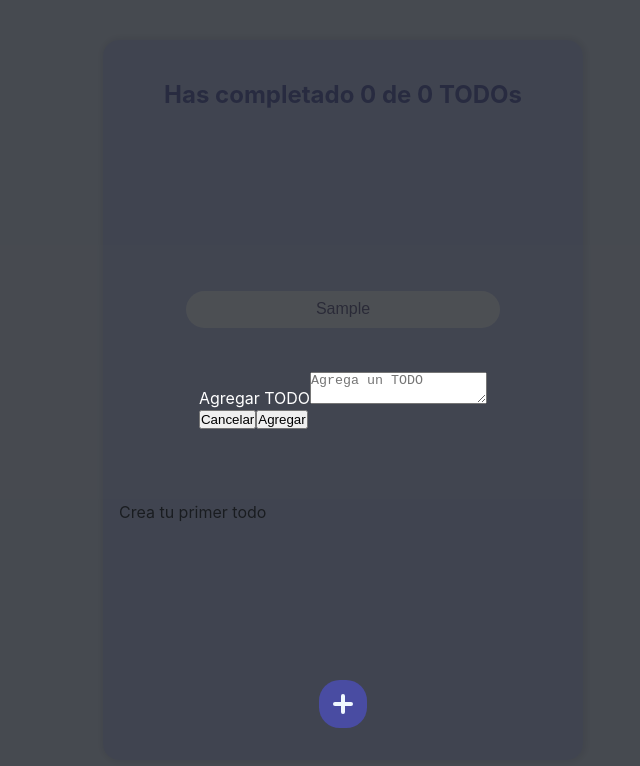
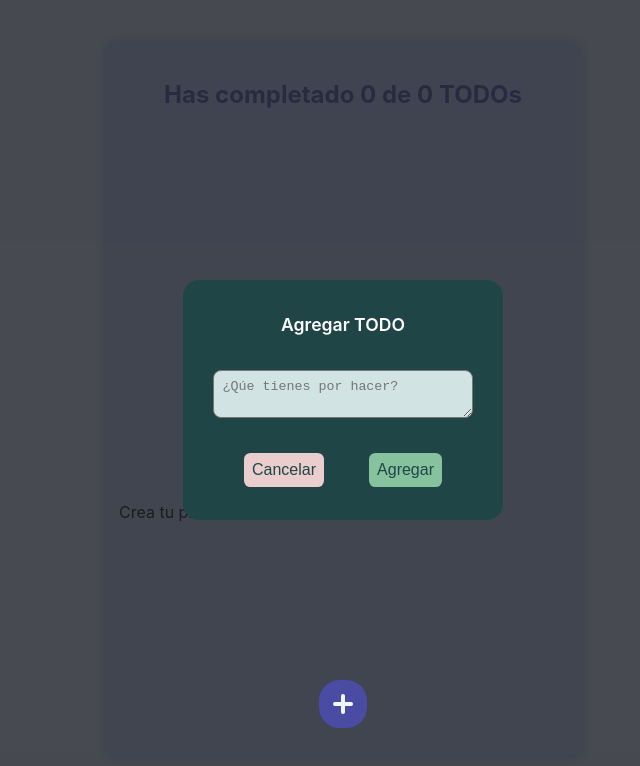
Before and after one commit to emazou/todo-app, a React (Create React App) app: page / in a window 1280 px wide. Both pictures are taken after typing "Sample" into the empty fields and a click on the button "Agregar tarea". Shown: the top 766 px of the page, without its empty margins (297-937 px from the left). Built offline with nearby package versions, Linux system fonts and the light colour scheme.

Commit message:
classname added

```diff
--- a/src/components/TodoForm.js
+++ b/src/components/TodoForm.js
@@ -1,6 +1,6 @@
 import React from 'react'
 import { TodoContext } from '../TodoContext/TodoContext'
-
+import '../styles/TodoForm.css'
 export default function TodoForm() {
     const [newTodoValue, setNewTodoValue] = React.useState('')
     const { addTodo, setOpenModal } = React.useContext(TodoContext);
@@ -16,22 +16,33 @@ export default function TodoForm() {
         setOpenModal(false)
     };
     return (
-        <form onSubmit={onSubmit}>
-            <label>Agregar TODO</label>
+        <form
+        className='TodoForm-container'
+        onSubmit={onSubmit}
+        >
+            <label
+            className='TodoForm-label'
+            >Agregar TODO
+            </label>
             <textarea
+            className='TodoForm-textarea'
                     value={newTodoValue}
                     onChange={onChange}
-                    placeholder="Agrega un TODO"
+                    placeholder="¿Qúe tienes por hacer?"
                     required
                 />
-            <div>
+            <div
+            className='TodoForm-buttons'
+            >
                 <button
+                className='button-cancelar button'
                     type='button'
                     onClick={onCancel}
                 >
                     Cancelar
                 </button>
                 <button
+                    className='button-agregar button'
                     type='submit'
                 >
                     Agregar
```
